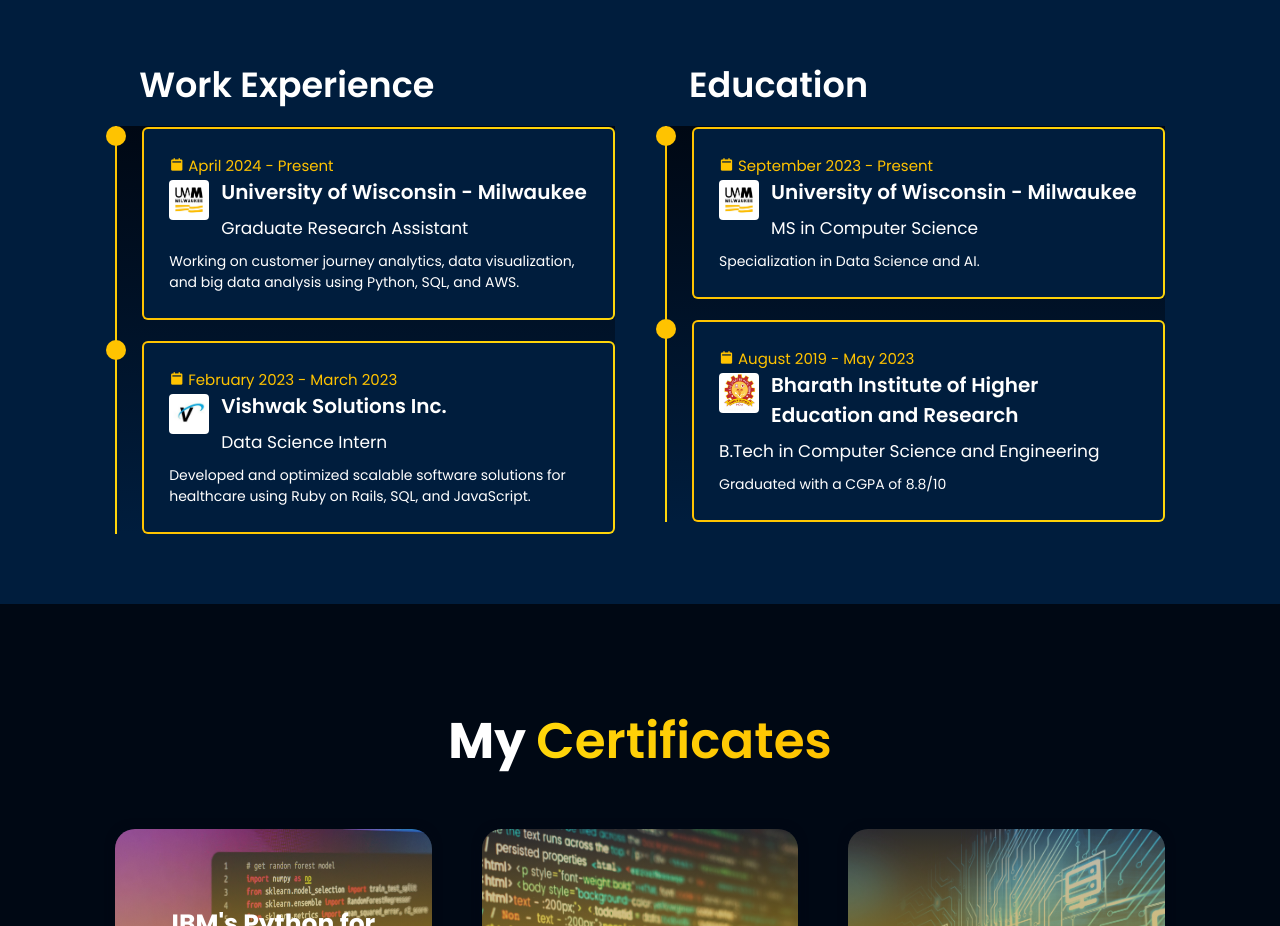
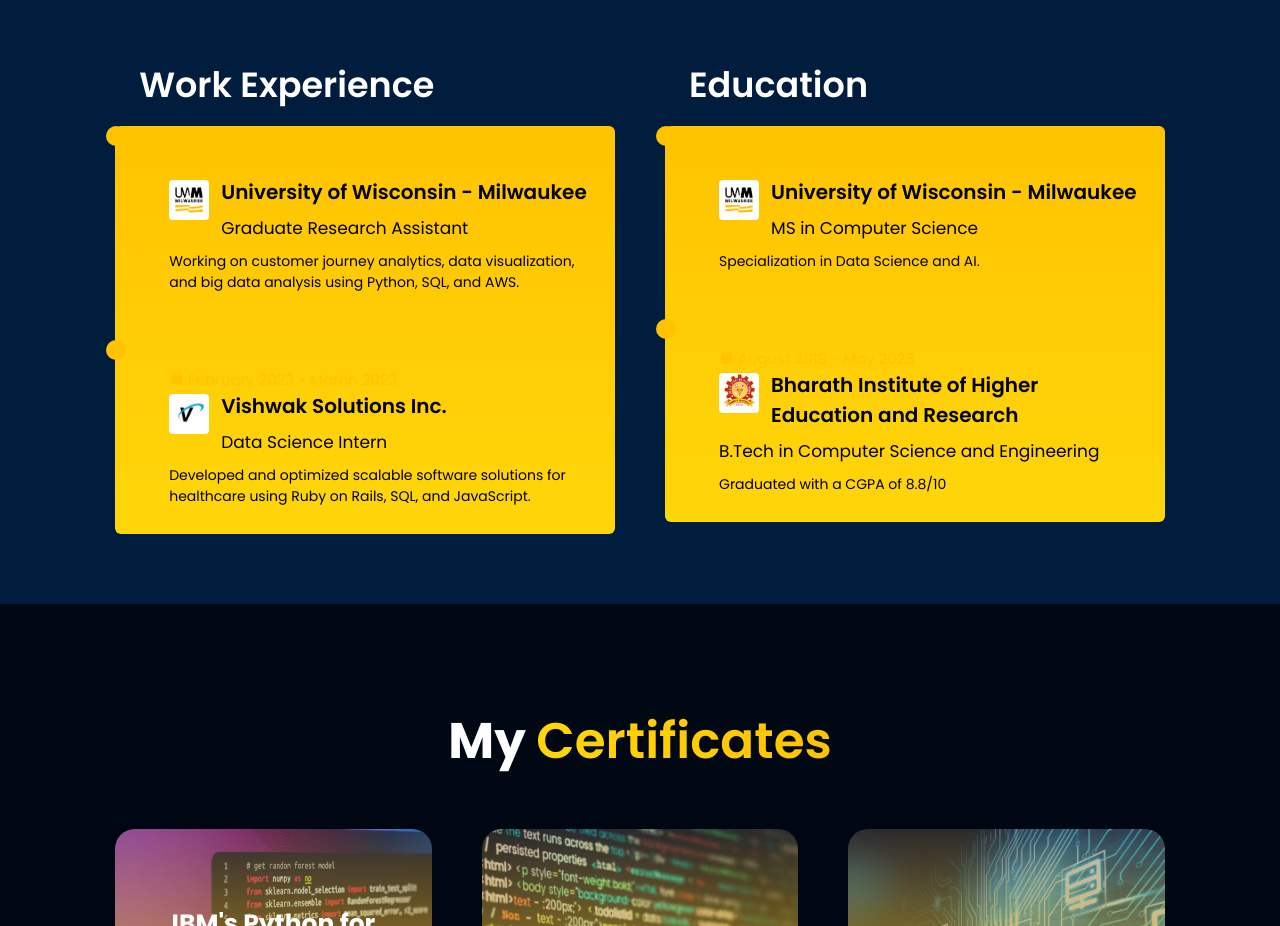
Before and after one commit to ramapriyanv/ramapriyanv.github.io, a plain HTML site: page index.html in a window 1280 px wide. Shown: the part 1920-2846 px from the top of the page. Drawn offline with nearby package versions, Linux system fonts and the light colour scheme.

Commit message:
Update style.css

```diff
--- a/css/style.css
+++ b/css/style.css
@@ -375,28 +375,29 @@
 }
 
 .experience-column .experience-box {
-    background: linear-gradient(#000814, #001D3D) padding-box, /* Corrected Gradient using Darker Blues */
-                linear-gradient(to bottom, #FFC300, #FFD60A) border-box; /* Highlight Yellow Borders */
+    background: linear-gradient(#FFC300, #FFD60A); /* Yellow Gradient Background */
     border-left: 2px solid transparent;
+    border-radius: .6rem; /* Add some border radius to match the styling */
 }
 
 .experience-box .experience-content {
     position: relative;
     padding-left: 2.5rem;
     padding-top: 0.1rem;
+    color: black; /* Black text to contrast with the yellow background */
 }
 
 .experience-content .content {
     position: relative;
     padding: 2.5rem;
-    color: white;
-    background: linear-gradient(#001D3D, #001D3D) padding-box, /* Dark Blue Background inside boxes */
-                linear-gradient(to right, #FFC300, #FFD60A) border-box; /* Yellow Gradient Border */
+    color: black; /* Set text color to black to ensure readability */
+    background: none; /* Remove any background color inside the boxes */
     border: 2px solid transparent;
-    border-radius: 0.6rem;
+    border-radius: .6rem;
     margin-bottom: 2rem;
 }
 
+/* First heading (Company or University name) */
 .experience-content .content h1 {
     font-size: 2rem;
     font-weight: 600;
@@ -406,6 +407,7 @@
     align-items: center;
 }
 
+/* Subheading (Position or Degree) */
 .experience-content .content h2 {
     font-size: 1.7rem;
     font-weight: 400;
@@ -415,6 +417,7 @@
     line-height: 1.4;
 }
 
+/* Logo image alignment */
 .experience-content .content h1 img {
     vertical-align: middle;
     margin-right: 10px;
@@ -456,7 +459,6 @@
     background: #FFC300; /* Yellow dot indicator */
     border-radius: 50%;
 }
-
 
 
 
```
